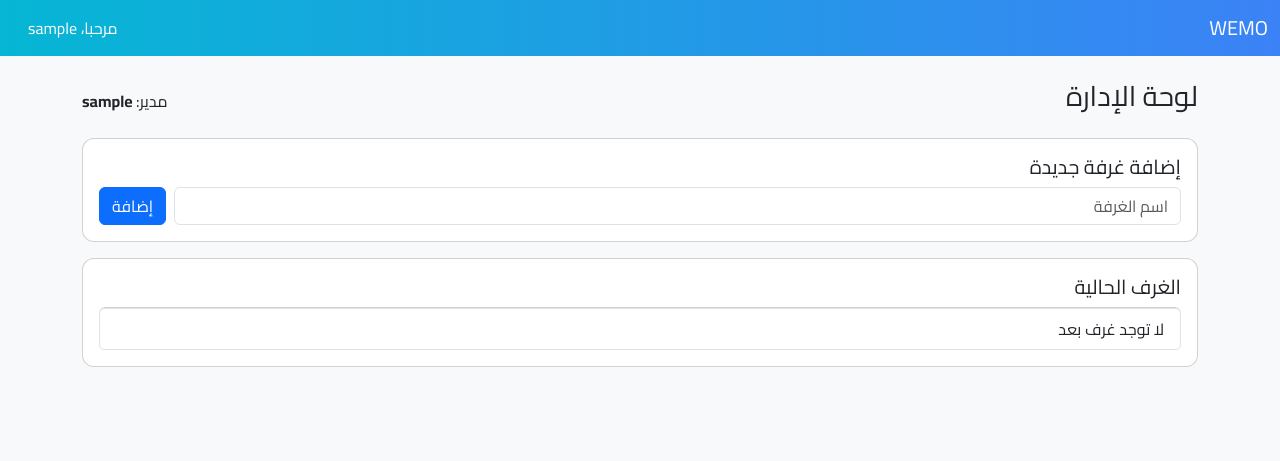
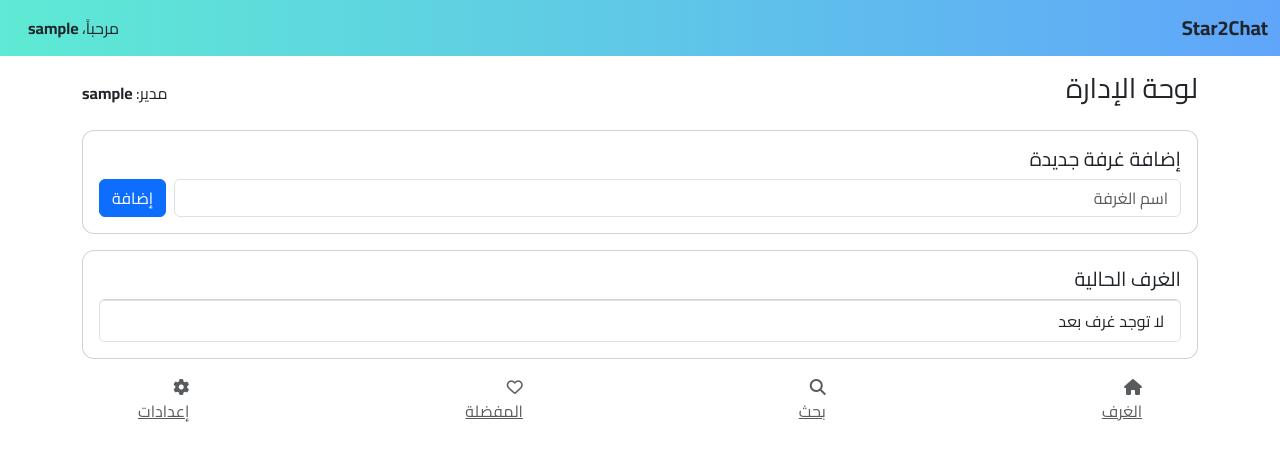
Before and after one commit to Mohammedkaadi/chat_app, a Flask app: page /admin in a window 1280 px wide. Shown: the top 461 px of the page. Run offline with Flask 3, Linux system fonts and the light colour scheme; the visitor is signed in with stand-in values (Sample User, id 1); data that the repository does not hold is empty.

Commit message:
Update base.html

```diff
--- a/templates/base.html
+++ b/templates/base.html
@@ -1,33 +1,35 @@
 <!DOCTYPE html>
 <html lang="ar" dir="rtl">
 <head>
-  <meta charset="UTF-8">
-  <meta name="viewport" content="width=device-width, initial-scale=1">
-  <title>{{ title if title else 'Chat App' }}</title>
+  <meta charset="utf-8">
+  <meta name="viewport" content="width=device-width,initial-scale=1">
+  <title>{{ title if title else 'Star2Chat Clone' }}</title>
   <link href="https://cdn.jsdelivr.net/npm/bootstrap@5.3.0/dist/css/bootstrap.rtl.min.css" rel="stylesheet" crossorigin="anonymous">
+  <link rel="stylesheet" href="https://cdnjs.cloudflare.com/ajax/libs/font-awesome/6.4.0/css/all.min.css" crossorigin="anonymous">
   <link rel="stylesheet" href="{{ url_for('static', filename='style.css') }}">
 </head>
-<body class="bg-light">
-<nav class="navbar navbar-expand-lg navbar-dark" style="background:linear-gradient(90deg,#06b6d4,#3b82f6)">
+<body class="bg-gradient">
+<nav class="navbar" style="background:linear-gradient(90deg,#5eead4,#60a5fa)">
   <div class="container-fluid">
-    <a class="navbar-brand" href="{{ url_for('index') }}">WEMO</a>
-    <div class="d-flex">
+    <a class="navbar-brand text-dark fw-bold" href="{{ url_for('rooms') }}">Star2Chat</a>
+    <div class="d-flex align-items-center">
       {% if session.get('user') %}
-        <span class="navbar-text text-white me-3">مرحبا، {{ session.get('user') }}</span>
+        <span class="me-3 text-dark">مرحباً، <strong>{{ session.get('user') }}</strong></span>
       {% endif %}
     </div>
   </div>
 </nav>
-<div class="container my-4">
-  {% with messages = get_flashed_messages() %}
-    {% if messages %}
-      {% for m in messages %}
-        <div class="alert alert-info">{{ m }}</div>
-      {% endfor %}
-    {% endif %}
-  {% endwith %}
+<div class="container my-3">
   {% block content %}{% endblock %}
 </div>
+<footer class="bottom-nav bg-white">
+  <div class="d-flex justify-content-around align-items-center">
+    <a class="nav-item text-muted" href="{{ url_for('rooms') }}"><i class="fa-solid fa-house"></i><div>الغرف</div></a>
+    <a class="nav-item text-muted" href="#"><i class="fa-solid fa-magnifying-glass"></i><div>بحث</div></a>
+    <a class="nav-item text-muted" href="#"><i class="fa-regular fa-heart"></i><div>المفضلة</div></a>
+    <a class="nav-item text-muted" href="#"><i class="fa-solid fa-gear"></i><div>إعدادات</div></a>
+  </div>
+</footer>
 <script src="https://cdn.jsdelivr.net/npm/bootstrap@5.3.0/dist/js/bootstrap.bundle.min.js" crossorigin="anonymous"></script>
 </body>
 </html>
```
